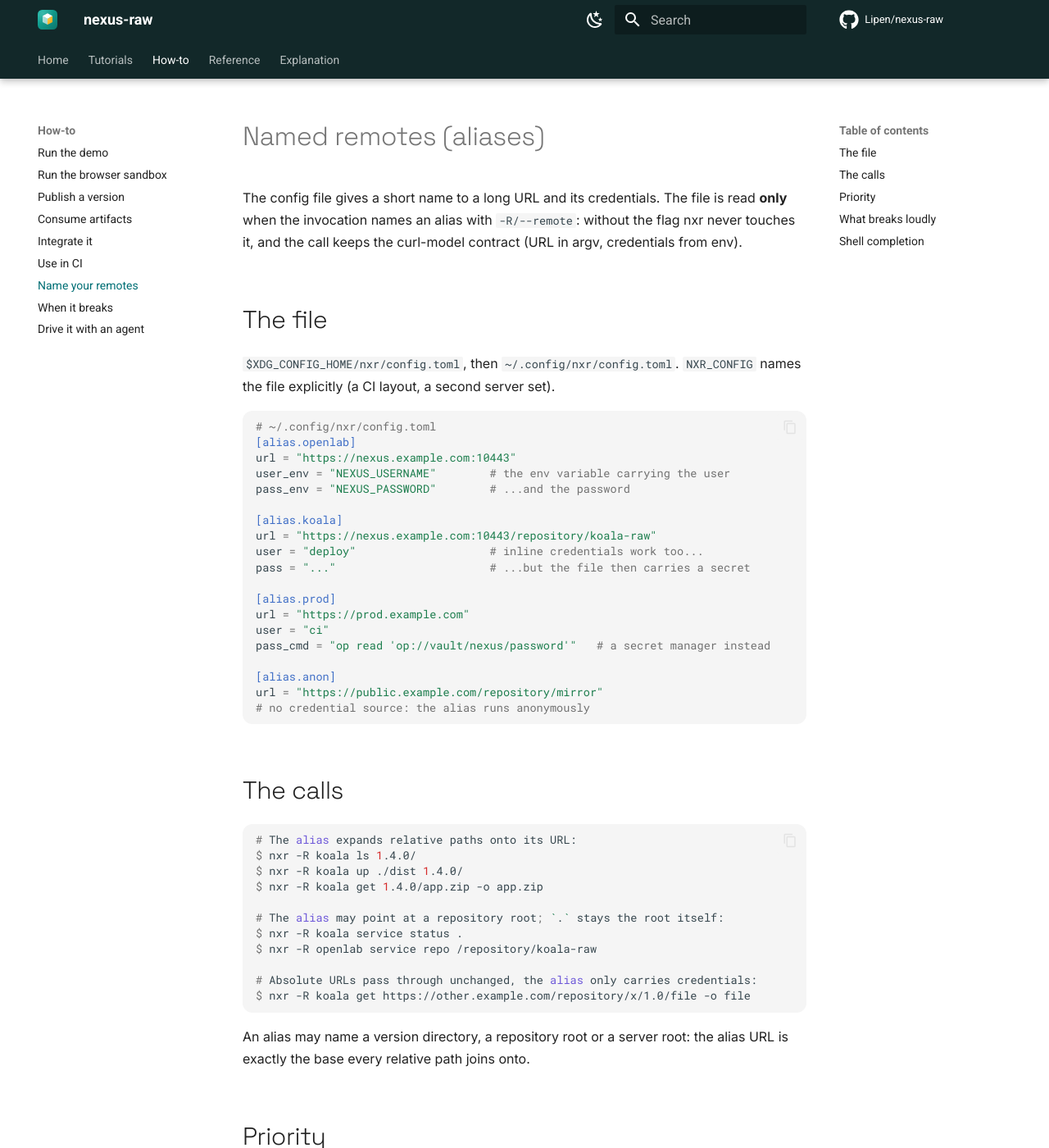
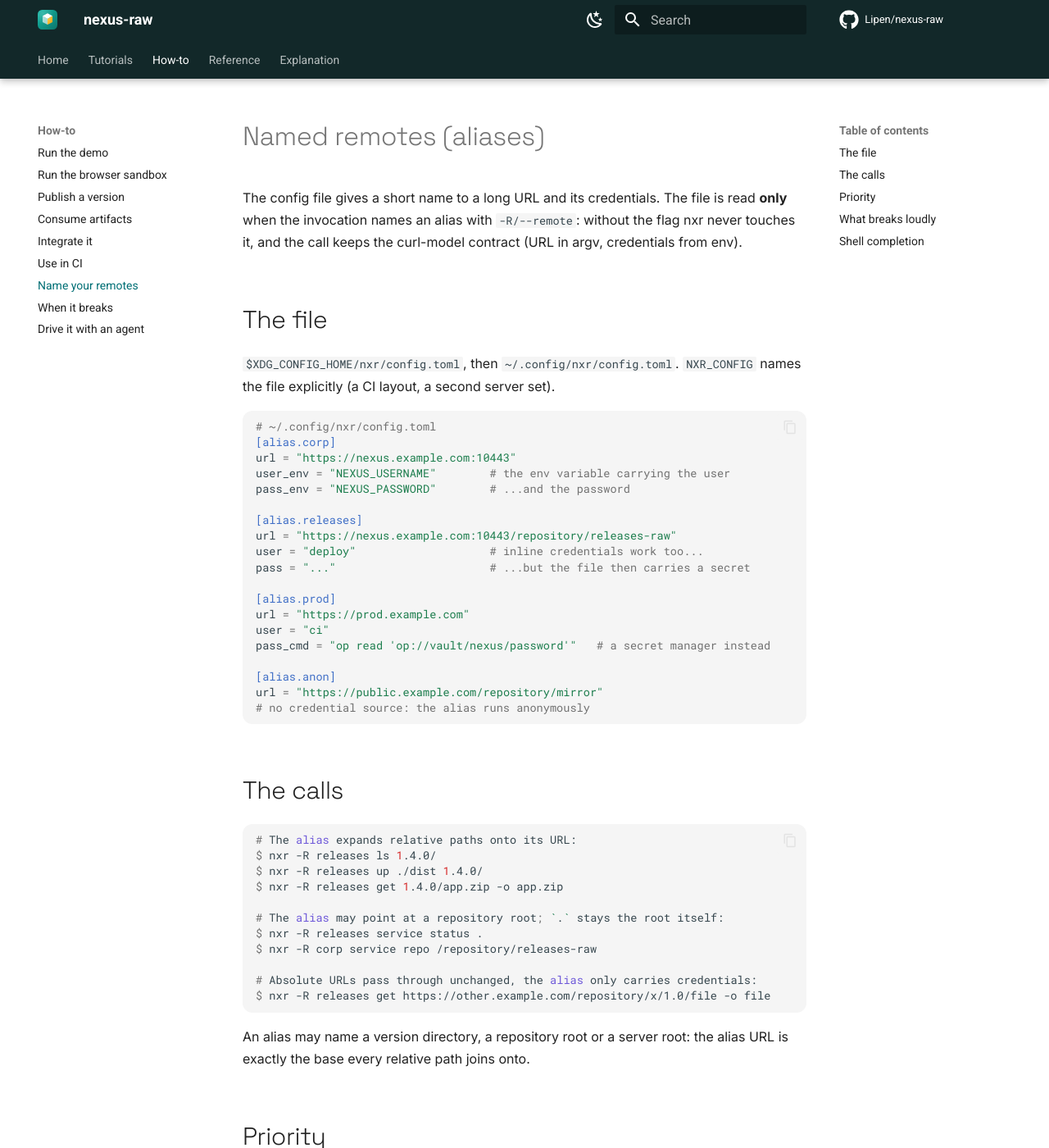
Before and after one commit to Lipen/nexus-raw, an MkDocs documentation site: the page built from docs/how-to/config.md, in a window 1280 px wide and 1400 px high. Shown: the whole window at 82% size. Built offline with MkDocs 1.6.1 and Material for MkDocs 9.7.7, drawn with Linux system fonts in a browser that asks for light colours; comment, search, counter and statistics services are not loaded.

Commit message:
chore: the external names hook keeps the sources neutral

````diff
--- a/docs/how-to/config.md
+++ b/docs/how-to/config.md
@@ -10,13 +10,13 @@ The file is read **only** when the invocation names an alias with `-R/--remote`:
 
 ```toml
 # ~/.config/nxr/config.toml
-[alias.openlab]
+[alias.corp]
 url = "https://nexus.example.com:10443"
 user_env = "NEXUS_USERNAME"        # the env variable carrying the user
 pass_env = "NEXUS_PASSWORD"        # ...and the password
 
-[alias.koala]
-url = "https://nexus.example.com:10443/repository/koala-raw"
+[alias.releases]
+url = "https://nexus.example.com:10443/repository/releases-raw"
 user = "deploy"                    # inline credentials work too...
 pass = "..."                       # ...but the file then carries a secret
 
@@ -34,16 +34,16 @@ url = "https://public.example.com/repository/mirror"
 
 ```console
 # The alias expands relative paths onto its URL:
-$ nxr -R koala ls 1.4.0/
-$ nxr -R koala up ./dist 1.4.0/
-$ nxr -R koala get 1.4.0/app.zip -o app.zip
+$ nxr -R releases ls 1.4.0/
+$ nxr -R releases up ./dist 1.4.0/
+$ nxr -R releases get 1.4.0/app.zip -o app.zip
 
 # The alias may point at a repository root; `.` stays the root itself:
-$ nxr -R koala service status .
-$ nxr -R openlab service repo /repository/koala-raw
+$ nxr -R releases service status .
+$ nxr -R corp service repo /repository/releases-raw
 
 # Absolute URLs pass through unchanged, the alias only carries credentials:
-$ nxr -R koala get https://other.example.com/repository/x/1.0/file -o file
+$ nxr -R releases get https://other.example.com/repository/x/1.0/file -o file
 ```
 
 An alias may name a version directory, a repository root or a server root: the alias URL is exactly the base every relative path joins onto.
--- a/docs/llms.txt
+++ b/docs/llms.txt
@@ -15,7 +15,7 @@ The agent minimum:
   The last event is always a summary.
 - Credentials: `-u user:pass`, or `NXR_AUTH` (base64 `user:pass`), or `NXR_USERNAME` + `NXR_PASSWORD`.
   Without `-R` there is no config file in play, by design.
-- Long URLs: `-R <alias>` names a remote from `~/.config/nxr/config.toml` (`nxr -R koala ls 1.4.0/`).
+- Long URLs: `-R <alias>` names a remote from `~/.config/nxr/config.toml` (`nxr -R releases ls 1.4.0/`).
   The file is read only when the flag names an alias, nothing is picked up implicitly.
 - Listing needs an enumeration source: `manifest.json` at the directory URL, `--manifest <file|url|->`, repeatable `--name`, or `--ls` (search API).
 - Commands `service status|repo|assets|eula`: `eula --accept` needs nx-admin.
--- a/prek.toml
+++ b/prek.toml
@@ -7,6 +7,7 @@ repo = "local"
 hooks = [
   { id = "cargo-fmt", name = "cargo fmt", entry = "cargo fmt --all -- --check", language = "system", pass_filenames = false },
   { id = "cargo-clippy", name = "cargo clippy", entry = "cargo clippy --workspace --all-targets -- -D warnings", language = "system", pass_filenames = false },
+  { id = "check-external-names", name = "check external names", entry = "scripts/check-external-names.sh", language = "system", pass_filenames = false, types = ["text"] },
 ]
 
 [[repos]]
````
Also changed, not shown: docs/how-to/agents.md (+1 -1 lines), docs/reference/cli.md (+2 -2 lines), 2 other files.
